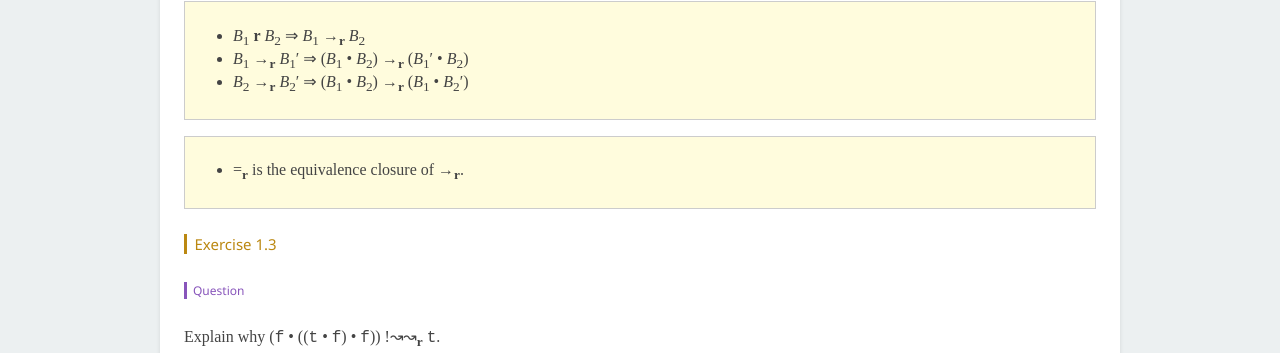
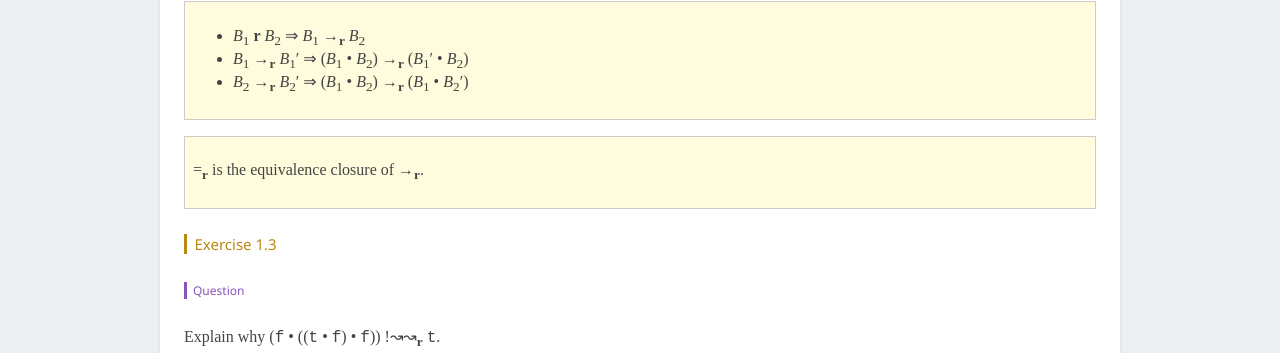
Before and after one commit to fuzeyi/efanzh.github.io, a Jekyll site: the page built from _posts/2016-06-04-programming-languages-and-lambda-calculi-exercises.md, in a window 1280 px wide and 900 px high, scrolled down 2018 px. Shown: the part 97-450 px from the top of the window. Built offline with Jekyll 4.4.1, drawn with Linux system fonts in a browser that asks for light colours.

Commit message:
Small fix

```diff
--- a/_posts/2016-06-04-programming-languages-and-lambda-calculi-exercises.md
+++ b/_posts/2016-06-04-programming-languages-and-lambda-calculi-exercises.md
@@ -82,7 +82,7 @@ Show that (`f` • (`f` • (`f` • `f`))) ↝↝<sub>**r**</sub> `f` by showin
 > - *B*<sub>2</sub> →<sub>**r**</sub> *B*<sub>2</sub>′
 >     ⇒ (*B*<sub>1</sub> • *B*<sub>2</sub>) →<sub>**r**</sub> (*B*<sub>1</sub> • *B*<sub>2</sub>′)
 
-> - =<sub>**r**</sub> is the equivalence closure of →<sub>**r**</sub>.
+> =<sub>**r**</sub> is the equivalence closure of →<sub>**r**</sub>.
 
 ##### Exercise 1.3
 
```
